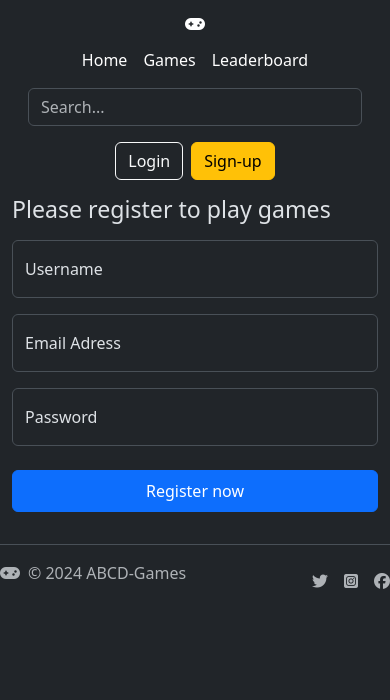
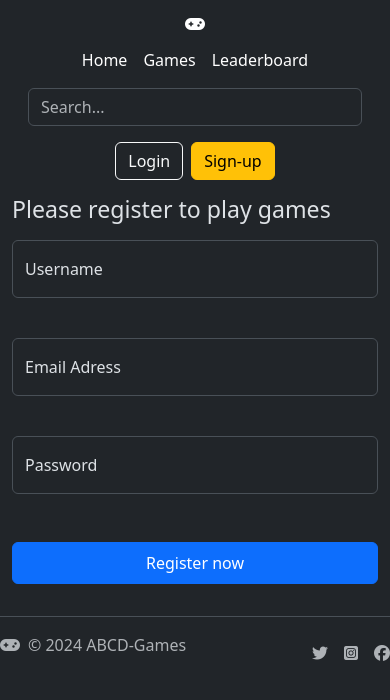
Before and after one commit to abcd-games/abcd-games, a React (Vite) app in the folder frontend/: page /register in a window 390 px wide. Shown: the top 700 px of the page. Built offline with nearby package versions, Linux system fonts and the light colour scheme; no server answers.

Commit message:
feat: Add padding for mobile view

```diff
--- a/frontend/src/components/ValidationMessage.tsx
+++ b/frontend/src/components/ValidationMessage.tsx
@@ -10,7 +10,7 @@ function ValidationMessage(props: Props) {
     return (
         <>
             <p
-                className={props.validationMessageColor}
+                className={props.validationMessageColor + " p-2"}
                 style={props.validationMessageSize}>{props.validationMessage}
             </p>
         </>
```
